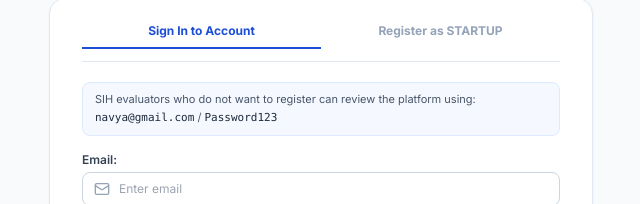
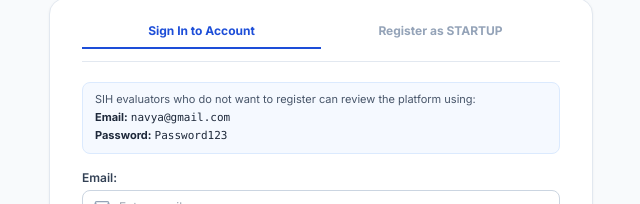
Before and after one commit to Hussain053/Inno_Gov_Prototype, a React (Vite) app in the folder frontend/: page /login in a window 1280 px wide. Shown: the part 403-607 px from the top of the page, without its empty margins (319-959 px from the left). Built offline with nearby package versions, Linux system fonts and the light colour scheme; no server answers.

Commit message:
Fix login redirect and credential readability

```diff
--- a/frontend/src/components/common/UserManualModal.tsx
+++ b/frontend/src/components/common/UserManualModal.tsx
@@ -68,9 +68,9 @@ export const UserManualModal: React.FC<UserManualModalProps> = ({
         <div className="mx-6 mt-4 p-3 rounded-xl bg-amber-50 border border-amber-200 text-amber-950 text-xs leading-relaxed">
           <strong className="block mb-1">Review access</strong>
           SIH evaluators who do not want to register can sign in with the provided review credentials:
-          <span className="block mt-1 font-mono">Startup: navya@gmail.com / Password123</span>
-          <span className="block font-mono">Evaluator: neel@gmail.com / Password123</span>
-          <span className="block font-mono">Government: dd@gmail.com / Password123!</span>
+          <span className="block mt-1"><strong>Startup</strong> | <strong>Email:</strong> <span className="font-mono">navya@gmail.com</span> | <strong>Password:</strong> <span className="font-mono">Password123</span></span>
+          <span className="block"><strong>Evaluator</strong> | <strong>Email:</strong> <span className="font-mono">neel@gmail.com</span> | <strong>Password:</strong> <span className="font-mono">Password123</span></span>
+          <span className="block"><strong>Government</strong> | <strong>Email:</strong> <span className="font-mono">dd@gmail.com</span> | <strong>Password:</strong> <span className="font-mono">Password123!</span></span>
           <span className="block mt-1 text-amber-800">Administrator credentials are restricted for security.</span>
         </div>
 
@@ -136,7 +136,7 @@ export const UserManualModal: React.FC<UserManualModalProps> = ({
                   Purpose of the Startup Role
                 </h3>
                 <p className="text-slate-600 leading-relaxed">
-                  As an innovative startup entity, you can discover government challenges, receive invitations from departments, submit proposals, deploy sanctioned sandbox pilots, upload empirical telemetry/evidence, receive independent evaluator scorecards, and graduate into multi-crore public procurement contracts under GFR Rule 149 relaxation.
+                  As an innovative startup entity, you can discover government challenges, receive invitations from departments, submit proposals, deploy sanctioned sandbox pilots, receive phase-wise milestone payments, upload empirical telemetry/evidence, receive independent evaluator scorecards, and progress toward public procurement contracts, subject to applicable procurement rules and eligibility requirements.
                 </p>
               </div>
 
--- a/frontend/src/pages/auth/LoginPage.tsx
+++ b/frontend/src/pages/auth/LoginPage.tsx
@@ -262,9 +262,9 @@ export const LoginPage: React.FC = () => {
           {activeTab === 'login' ? (
             <form onSubmit={handleLoginSubmit} className="space-y-4">
               <div className="rounded-lg border border-blue-100 bg-blue-50/60 px-3 py-2 text-[11px] leading-relaxed text-slate-600">
-                {selectedRole === 'STARTUP' && <>SIH evaluators who do not want to register can review the platform using: <span className="font-mono text-slate-800">navya@gmail.com</span> / <span className="font-mono text-slate-800">Password123</span></>}
-                {selectedRole === 'EVALUATOR' && <>SIH evaluators who do not want to register can review the platform using: <span className="font-mono text-slate-800">neel@gmail.com</span> / <span className="font-mono text-slate-800">Password123</span></>}
-                {selectedRole === 'GOVERNMENT' && <>SIH evaluators who do not want to register can review the platform using: <span className="font-mono text-slate-800">dd@gmail.com</span> / <span className="font-mono text-slate-800">Password123!</span></>}
+                {selectedRole === 'STARTUP' && <><span className="block">SIH evaluators who do not want to register can review the platform using:</span><span className="block"><strong className="text-slate-800">Email:</strong> <span className="font-mono text-slate-800">navya@gmail.com</span></span><span className="block"><strong className="text-slate-800">Password:</strong> <span className="font-mono text-slate-800">Password123</span></span></>}
+                {selectedRole === 'EVALUATOR' && <><span className="block">SIH evaluators who do not want to register can review the platform using:</span><span className="block"><strong className="text-slate-800">Email:</strong> <span className="font-mono text-slate-800">neel@gmail.com</span></span><span className="block"><strong className="text-slate-800">Password:</strong> <span className="font-mono text-slate-800">Password123</span></span></>}
+                {selectedRole === 'GOVERNMENT' && <><span className="block">SIH evaluators who do not want to register can review the platform using:</span><span className="block"><strong className="text-slate-800">Email:</strong> <span className="font-mono text-slate-800">dd@gmail.com</span></span><span className="block"><strong className="text-slate-800">Password:</strong> <span className="font-mono text-slate-800">Password123!</span></span></>}
                 {selectedRole === 'ADMIN' && <><strong className="text-slate-800">Administrator access:</strong> Credentials are restricted for security and are not displayed here</>}
               </div>
               <div>
--- a/frontend/src/pages/landing/LandingPage.tsx
+++ b/frontend/src/pages/landing/LandingPage.tsx
@@ -180,7 +180,7 @@ export const LandingPage: React.FC = () => {
           {/* Primary Action Buttons */}
           <div className="mt-8 flex flex-col sm:flex-row items-center justify-center gap-3.5">
             <Link
-              to="/login?mode=register"
+              to="/login"
               className="w-full sm:w-auto inline-flex items-center justify-center gap-2.5 px-6 py-3.5 rounded-xl text-sm font-bold bg-gov-navy text-white hover:bg-slate-800 shadow-elevated transition-all"
             >
               <span>Login to Platform</span>
```
